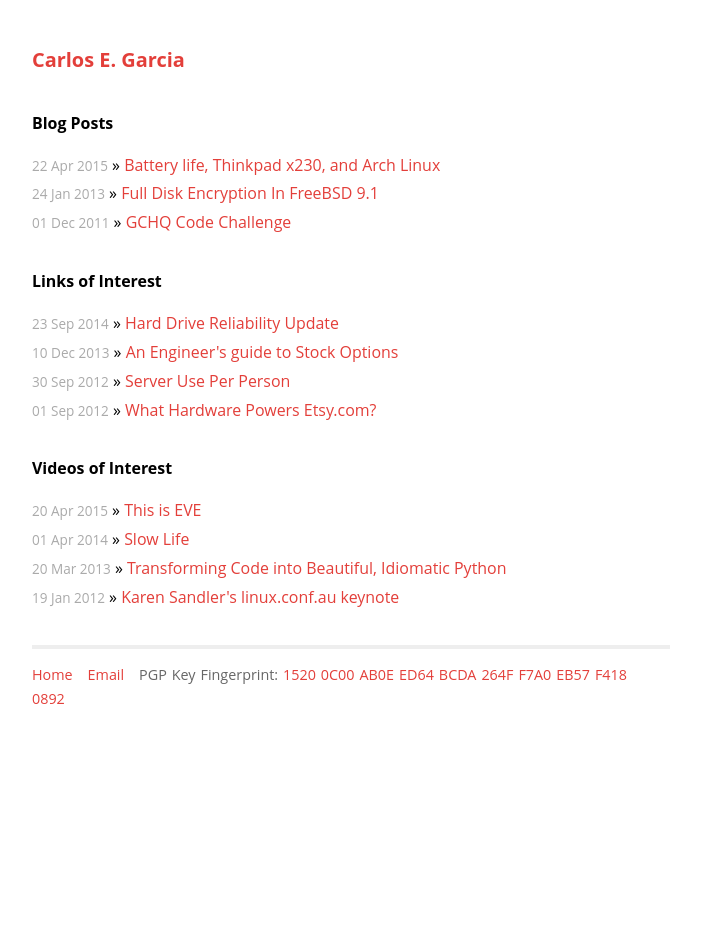
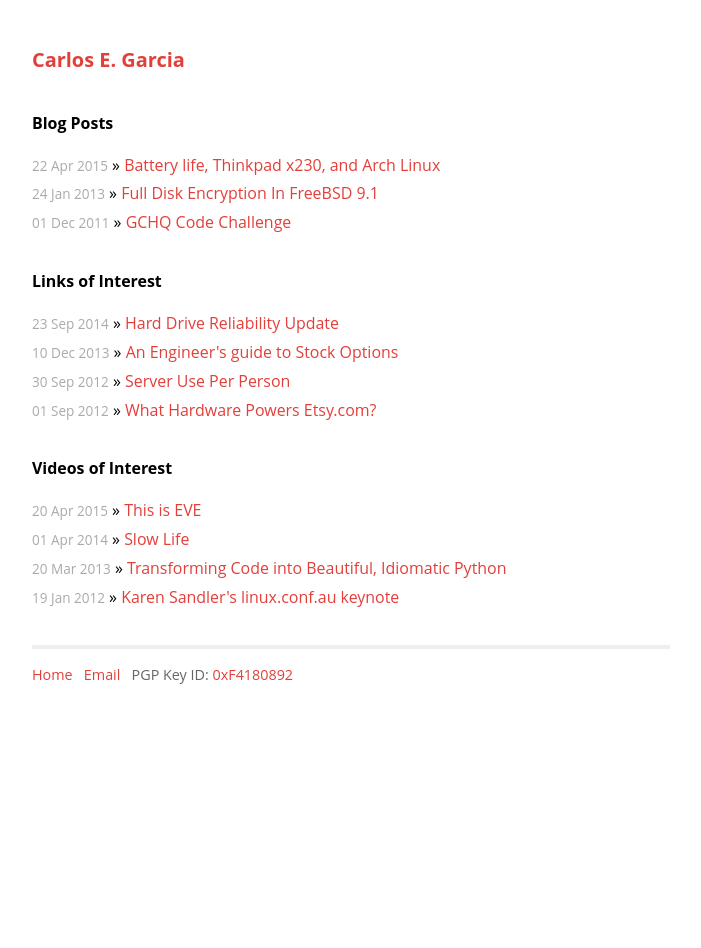
Before and after one commit to cgar/cgar.github.com, a Jekyll site: the page built from index.html, in a window 1280 px wide. Shown: the whole page, without its empty margins (289-990 px from the left). Built offline with Jekyll 4.4.1, drawn with Linux system fonts in a browser that asks for light colours; Markdown is read by kramdown in place of the engine named in the settings.

Commit message:
fingerprint back to ID

```diff
--- a/_layouts/layout.html
+++ b/_layouts/layout.html
@@ -23,8 +23,8 @@
        <p>
        <a href="/">Home</a> &nbsp;
        <a href="mailto:carlos@cgarcia.org">Email</a> &nbsp;
-       PGP Key Fingerprint:
-       <a href="https://raw.githubusercontent.com/cgar/cgar.github.com/master/pgp.asc">1520 0C00 AB0E ED64 BCDA  264F F7A0 EB57 F418 0892</a>
+       PGP Key ID:
+       <a href="https://raw.githubusercontent.com/cgar/cgar.github.com/master/pgp.asc">0xF4180892</a>
        </p>
     </div>
   </div>
```
